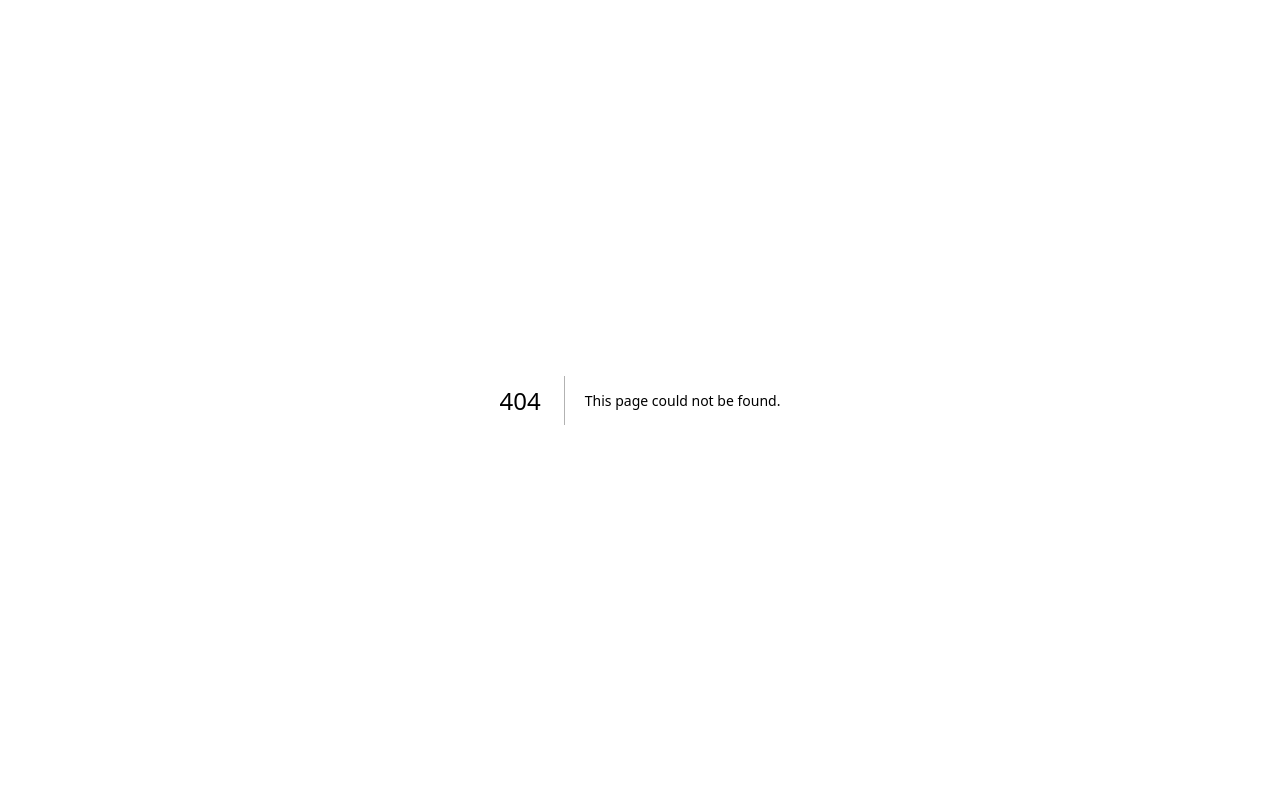
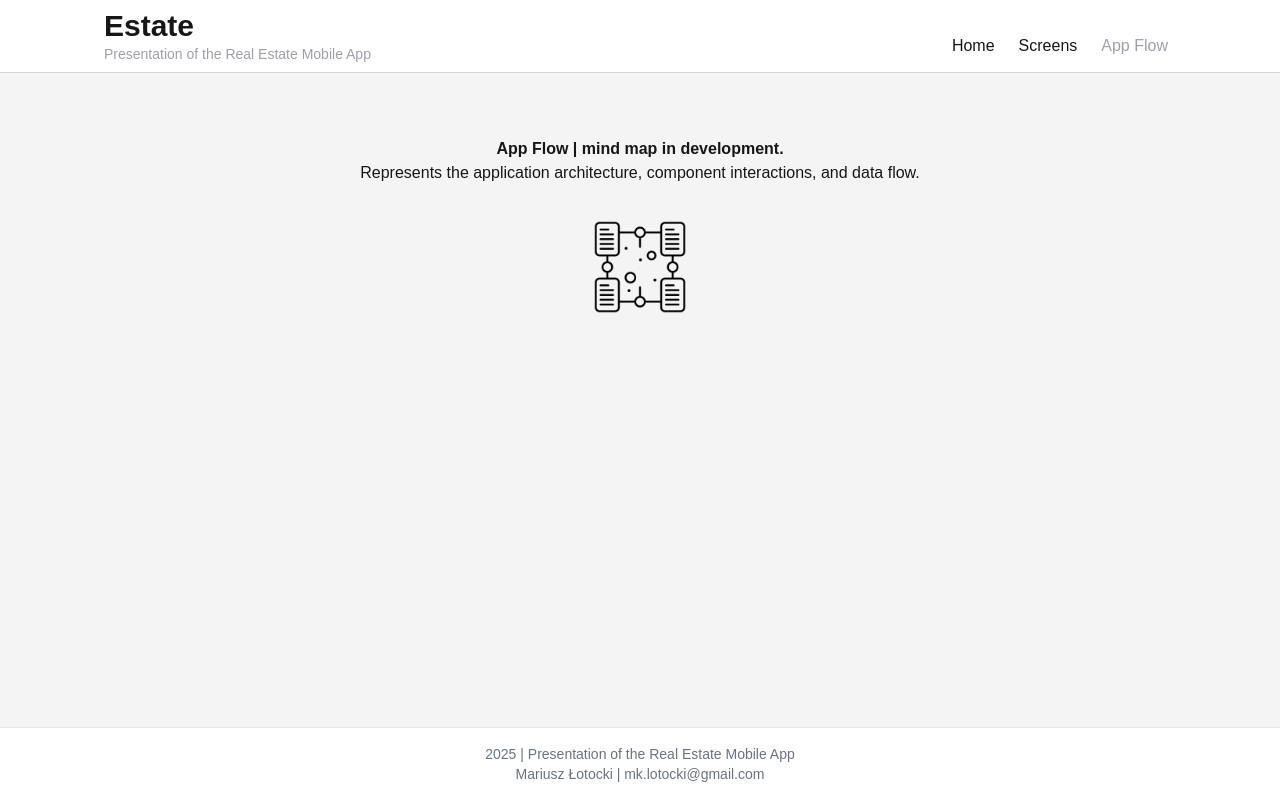
Before and after one commit to MarioLuigie/estate-web-intro, a Next.js app: page /app-flow in a window 1280 px wide. Before the commit this address had no page. Built offline with nearby package versions, Linux system fonts and the light colour scheme.

Commit message:
Update: Rebuild screens and videos components

```diff
--- /dev/null
+++ b/src/app/(root)/app-flow/page.tsx
@@ -0,0 +1,9 @@
+import AppFlow from '@/components/content/AppFlow';
+
+export default function Page() {
+	return (
+		<div>
+			<AppFlow />
+		</div>
+	);
+}
--- a/src/app/(root)/layout.tsx
+++ b/src/app/(root)/layout.tsx
@@ -2,7 +2,7 @@ import Footer from '@/components/layout/Footer';
 import Header from '@/components/layout/Header';
 import Main from '@/components/layout/Main';
 
-export default function HomePage({ children }: { children: React.ReactNode }) {
+export default function Layout({ children }: { children: React.ReactNode }) {
 	return (
 		<div className="flex flex-col min-h-screen">
 			<Header />
--- /dev/null
+++ b/src/app/(root)/screens/page.tsx
@@ -0,0 +1,9 @@
+import Screens from '@/components/content/Screens';
+
+export default function Page() {
+	return (
+		<div>
+			<Screens />
+		</div>
+	);
+}
--- a/src/components/Pages/HomePage.tsx
+++ b/src/components/Pages/HomePage.tsx
@@ -1,66 +1,9 @@
-import Image from "next/image";
-import { Card, CardContent } from "@/components/ui/card";
-import {
-  Carousel,
-  CarouselContent,
-  CarouselItem,
-  CarouselNext,
-  CarouselPrevious,
-} from "@/components/ui/carousel";
-import { screens } from "@/lib/images";
+import Videos from "@/components/content/Videos";
+import videos from "@/lib/constants/videos";
 
 export default function HomePage() {
+
   return (
-    <div className="w-full">
-      <div className="max-w-5xl mx-auto text-black [font-family:var(--font-geist-sans)]">
-        <p className="text-zinc-700 mt-4 font-normal text-center text-xl px-10">Screen Gallery</p>
-
-        {/* Content */}
-        <div className="w-full flex flex-col items-center justify-center gap-16 py-3 px-4">
-          {/* Screens */}
-          <div className="relative w-full max-w-xl mx-auto rounded-2xl overflow-visible">
-            <Carousel
-              opts={{ align: "center" }}
-              className="relative overflow-visible"
-            >
-              <CarouselContent className="flex">
-                {screens.map((screen) => (
-                  <CarouselItem
-                    key={screen.name}
-                    className="basis-full flex justify-center min-w-0"
-                  >
-                    {/* wewnętrzny wrapper kontroluje rozmiar obrazka */}
-                    <div className="w-full max-w-[300px] min-w-[260px] aspect-[9/20]">
-                      <Card className="w-full h-full p-0 rounded-none border-0 shadow-none">
-                        <CardContent className="h-full w-full flex items-center justify-center p-2">
-                          <div className="relative w-full h-full">
-                            <Image
-                              src={`/screens/${screen.name}.jpg`}
-                              alt={`Screen - ${screen.name}`}
-                              fill
-                              sizes="(max-width: 640px) 100vw, (max-width: 1024px) 50vw, 33vw"
-                              className="object-cover rounded-xl border border-zinc-300 shadow-lg"
-                            />
-                          </div>
-                        </CardContent>
-                      </Card>
-                    </div>
-                  </CarouselItem>
-                ))}
-              </CarouselContent>
-
-              <CarouselPrevious
-                className="absolute left-6 top-1/2 -translate-y-1/2 z-50 inline-flex items-center justify-center w-12 h-12 rounded-full bg-zinc-100/90 shadow-lg hover:bg-zinc-200 border border-zinc-200 cursor-pointer"
-                aria-label="Previous"
-              />
-              <CarouselNext
-                className="absolute right-6 top-1/2 -translate-y-1/2 z-50 inline-flex items-center justify-center w-12 h-12 rounded-full bg-zinc-100/90 shadow-lg hover:bg-zinc-200 border border-zinc-200 cursor-pointer"
-                aria-label="Next"
-              />
-            </Carousel>
-          </div>
-        </div>
-      </div>
-    </div>
+    <Videos src={videos.estate_video}/>
   );
 }
--- /dev/null
+++ b/src/components/content/AppFlow.tsx
@@ -0,0 +1,17 @@
+import icons from '@/lib/constants/icons';
+import Image from 'next/image';
+
+export default function AppFlow() {
+	return (
+		<div className="w-full flex flex-col items-center pt-16">
+			<p className="text-center font-semibold">App Flow | mind map in development.</p>
+			<p className="text-center px-6">
+				Represents the application architecture, component interactions, and
+				data flow.
+			</p>
+			<div className='mt-8'>
+				<Image src={icons.mind_map} alt="Icon" width={100} height={100} />
+			</div>
+		</div>
+	);
+}
--- /dev/null
+++ b/src/components/content/Screens.tsx
@@ -0,0 +1,66 @@
+import Image from "next/image";
+import { Card, CardContent } from "@/components/ui/card";
+import {
+  Carousel,
+  CarouselContent,
+  CarouselItem,
+  CarouselNext,
+  CarouselPrevious,
+} from "@/components/ui/carousel";
+import { screens } from "@/lib/images";
+
+export default function Screens() {
+  return (
+    <div className="w-full">
+      <div className="max-w-5xl mx-auto text-black [font-family:var(--font-geist-sans)]">
+        <p className="text-zinc-600 mt-4 font-normal text-center text-lg px-10">Screen Gallery</p>
+
+        {/* Content */}
+        <div className="w-full flex flex-col items-center justify-center gap-16 py-3 px-4">
+          {/* Screens */}
+          <div className="relative w-full max-w-xl mx-auto rounded-2xl overflow-visible">
+            <Carousel
+              opts={{ align: "center" }}
+              className="relative overflow-visible"
+            >
+              <CarouselContent className="flex">
+                {screens.map((screen) => (
+                  <CarouselItem
+                    key={screen.name}
+                    className="basis-full flex justify-center min-w-0"
+                  >
+                    {/* wewnętrzny wrapper kontroluje rozmiar obrazka */}
+                    <div className="w-full max-w-[300px] min-w-[260px] aspect-[9/20]">
+                      <Card className="w-full h-full p-0 rounded-none border-0 shadow-none">
+                        <CardContent className="h-full w-full flex items-center justify-center p-2">
+                          <div className="relative w-full h-full">
+                            <Image
+                              src={`/screens/${screen.name}.jpg`}
+                              alt={`Screen - ${screen.name}`}
+                              fill
+                              sizes="(max-width: 640px) 100vw, (max-width: 1024px) 50vw, 33vw"
+                              className="object-cover rounded-xl border border-zinc-300 shadow-lg"
+                            />
+                          </div>
+                        </CardContent>
+                      </Card>
+                    </div>
+                  </CarouselItem>
+                ))}
+              </CarouselContent>
+
+              <CarouselPrevious
+                className="absolute left-6 top-1/2 -translate-y-1/2 z-50 inline-flex items-center justify-center w-12 h-12 rounded-full bg-zinc-100/90 shadow-lg hover:bg-zinc-200 border border-zinc-200 cursor-pointer"
+                aria-label="Previous"
+              />
+              <CarouselNext
+                className="absolute right-6 top-1/2 -translate-y-1/2 z-50 inline-flex items-center justify-center w-12 h-12 rounded-full bg-zinc-100/90 shadow-lg hover:bg-zinc-200 border border-zinc-200 cursor-pointer"
+                aria-label="Next"
+              />
+            </Carousel>
+          </div>
+        </div>
+      </div>
+    </div>
+  );
+}
--- /dev/null
+++ b/src/components/content/Videos.tsx
@@ -0,0 +1,32 @@
+export default function Videos({ src }: { src: string }) {
+	return (
+		<div className="w-full flex justify-center">
+			<section className="w-full max-w-5xl text-center mx-auto">
+				<p className="text-zinc-600 mt-4 font-normal text-center text-lg px-10">
+					Video Preview
+				</p>
+				<div className="py-3">
+					<div className="w-full max-w-[360px] aspect-[9/16] mx-auto border border-gray-200 rounded-2xl overflow-hidden shadow-md">
+						<video controls className="w-full h-full object-contain">
+							<source src={src} type="video/mp4" />
+							Your browser does not support video playback.
+						</video>
+					</div>
+				</div>
+			</section>
+
+			{/* <section className="w-full max-w-5xl text-center">
+				{' '}
+				<h2 className="text-2xl font-semibold mb-6">Video Demo</h2>{' '}
+				<div className="aspect-video w-full max-w-3xl mx-auto border border-gray-200 rounded-2xl overflow-hidden shadow-md">
+					{' '}
+					<video controls className="w-full h-full">
+						{' '}
+						<source src="/demo.mp4" type="video/mp4" /> Your browser does
+						not support video playback.{' '}
+					</video>{' '}
+				</div>{' '}
+			</section> */}
+		</div>
+	);
+}
--- a/src/components/layout/Header.tsx
+++ b/src/components/layout/Header.tsx
@@ -1,22 +1,48 @@
-export default async function Header() {
+'use client';
+import { useRouter, usePathname } from 'next/navigation';
+import { Button } from '@/components/ui/button';
+import Link from 'next/link';
+
+export default function Header() {
+	const router = useRouter();
+	const pathname = usePathname(); // hook do aktualnej ścieżki
+
+	const menuItems = [
+		{ label: 'Home', path: '/' },
+		{ label: 'Screens', path: '/screens' },
+		{ label: 'App Flow', path: '/app-flow' },
+	];
+
 	return (
-		<header className="w-full border-b border-b-zinc-300 min-h-18 flex justify-center">
-			<div className="w-full max-w-6xl flex flex-col md:flex-row items-center md:items-start justify-between px-4 md:px-10 py-4 gap-4">
+		<header className="w-full border-b border-b-zinc-300 min-h-16 flex justify-center py-2">
+			<div className="w-full max-w-6xl flex flex-col md:flex-row items-center md:items-end justify-between px-4 md:px-10 gap-4">
+				<Link href={'/'}>
 					<div>
-					<h1 className="text-left text-2xl lg:text-3xl font-bold">
+						<h1 className="text-center md:text-left text-2xl lg:text-3xl font-bold">
 							Estate
 						</h1>
-					<p className="md:text-md text-xl font-normal text-zinc-400">
+						<p className="text-center md:text-left md:text-sm text-md font-normal text-zinc-400">
 							Presentation of the Real Estate Mobile App
 						</p>
 					</div>
-				<div className="text-center md:text-right">
-					<p className="text-md lg:text-xl font-normal text-zinc-800">
-						React Native + Expo
-					</p>
-					<p className="text-md lg:text-xl font-normal text-zinc-800">
-						Appwrite BaaS
-					</p>
+				</Link>
+
+				<div className="flex gap-2">
+					{menuItems.map((item) => {
+						const isActive = pathname === item.path;
+						return (
+							<Button
+								key={item.path}
+								className={`cursor-pointer text-md hover:text-zinc-500 px-2 ${
+									isActive ? 'bg-white text-zinc-400' : ''
+								}`}
+								variant="default"
+								onClick={() => router.push(item.path)}
+							>
+								{item.label}
+							</Button>
+						);
+					})}
 				</div>
 			</div>
 		</header>
--- /dev/null
+++ b/src/lib/constants/icons/index.ts
@@ -0,0 +1,5 @@
+const icons = {
+	mind_map: '/icons/mind-map.png',
+};
+
+export default icons;
--- /dev/null
+++ b/src/lib/constants/videos/index.ts
@@ -0,0 +1,5 @@
+const videos = {
+	estate_video: 'https://estate-app-767397703010.s3.us-east-1.amazonaws.com/Estate_16.mp4',
+};
+
+export default videos;
```
Also changed, not shown: public/icons/mind-map.png (added). Lines whose indentation alone changed are shown as unchanged.
